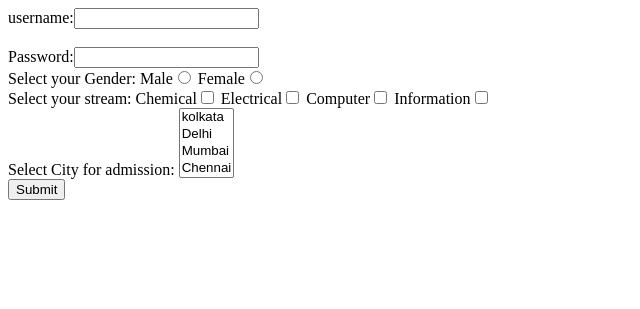
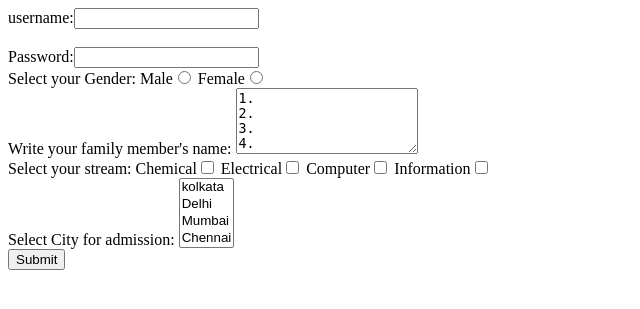
Before and after one commit to sujatahalder/php_tutorial_practice, a PHP site: page / in a window 1280 px wide. Shown: the top 309 px of the page, without its empty margins (0-640 px from the left). Run offline with PHP 8.4, Linux system fonts and the light colour scheme.

Commit message:
textarea developed

```diff
--- a/index.php
+++ b/index.php
@@ -14,6 +14,14 @@
         Select your Gender:
         Male<input type="radio" name="rad1" value="male">
         Female<input type="radio" name="rad1" value="female"><br/>
+
+        Write your family member's name:
+        <textarea name="family" col="30" rows="4">
+1.
+2.
+3.
+4.
+        </textarea><br/>
 
         Select your stream:
         Chemical<input type="checkbox" name="chk1" value="chemical">
```
Also changed, not shown: home.php (+6 -1 lines).
